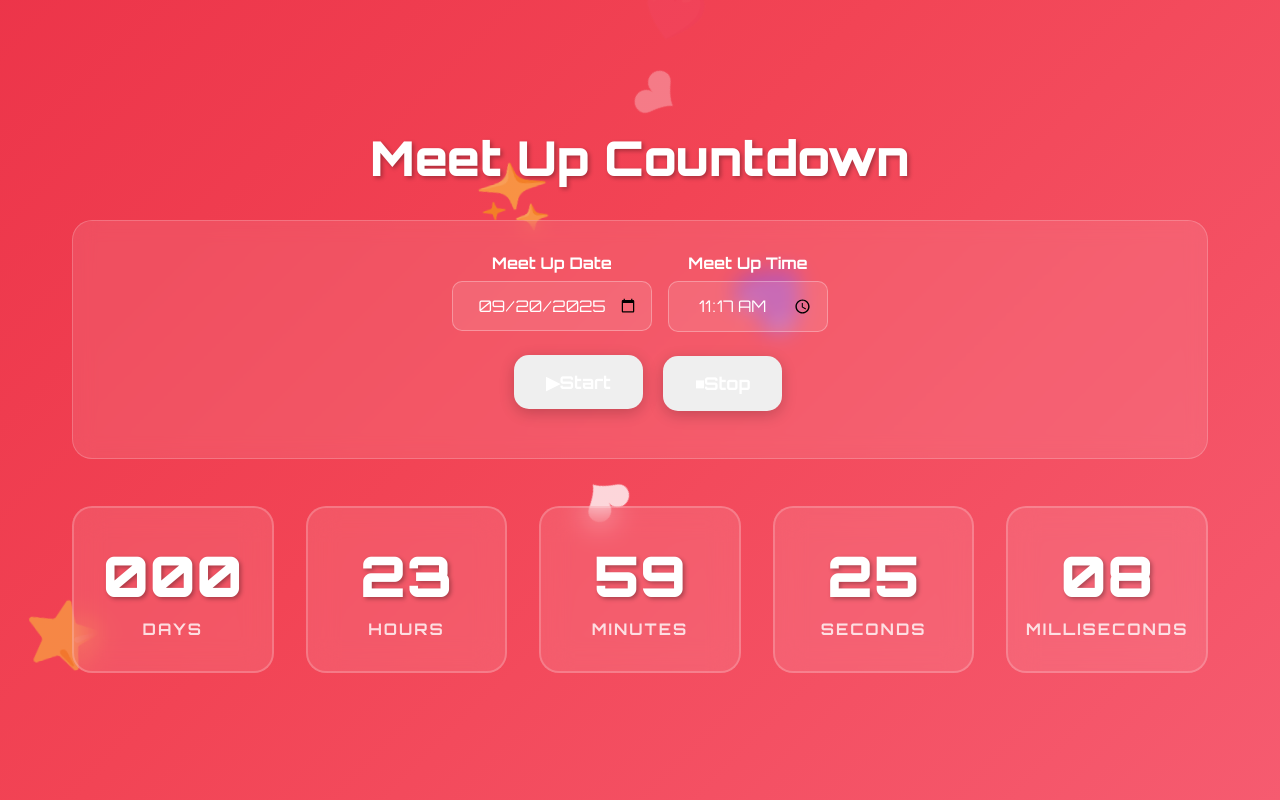
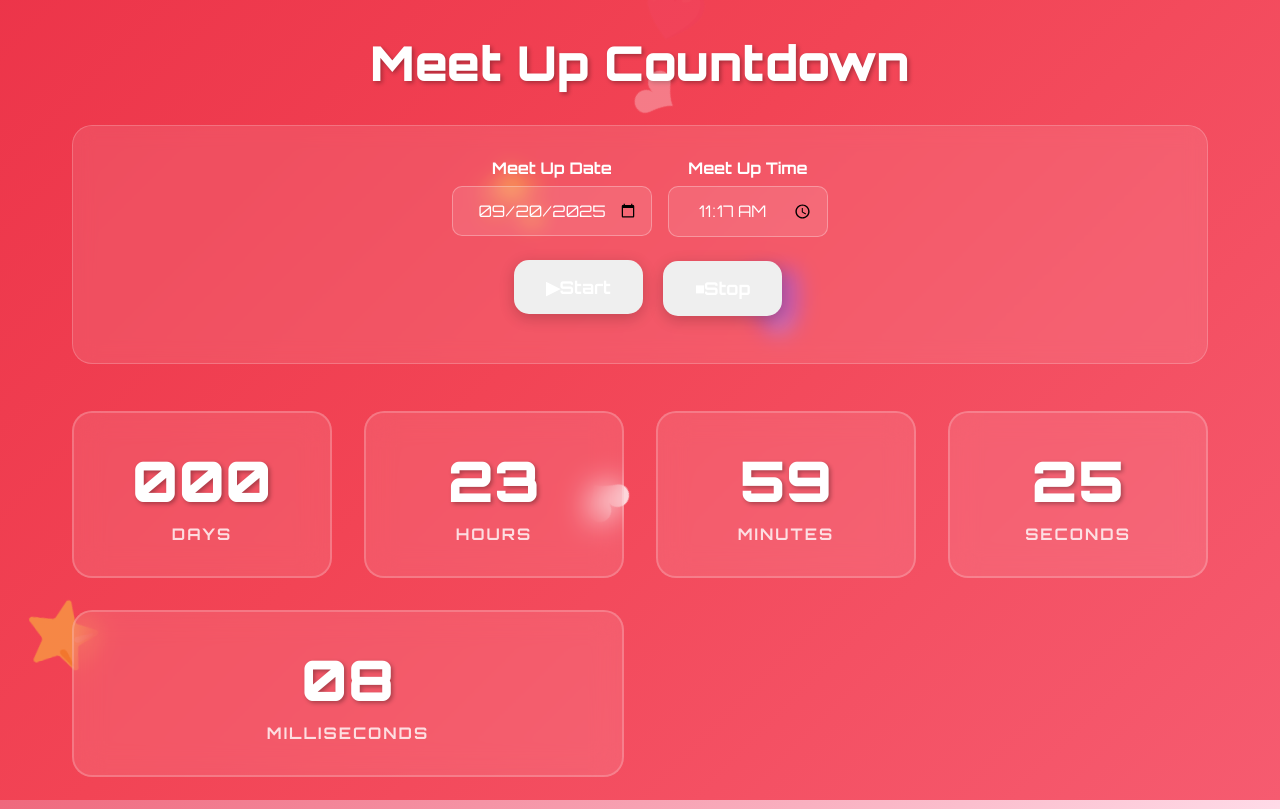
Before and after one commit to aa-jim/Countdown, a plain HTML site: page index.html in a window 1280 px wide. Both pictures are taken after a click on the button "▶Start". Drawn offline with Linux system fonts and the light colour scheme.

Commit message:
style.css

```diff
--- a/style.css
+++ b/style.css
@@ -192,6 +192,9 @@ body {
   border: 2px solid rgba(255, 255, 255, 0.2);
   transition: all 0.3s ease;
 }
+.milliseconds-box {
+  grid-column: span 2;
+}
 
 .time-unit:hover {
   transform: translateY(-5px);
```
